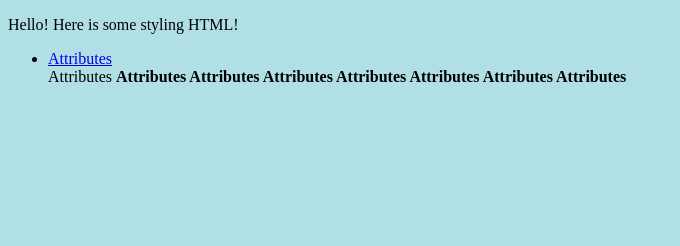
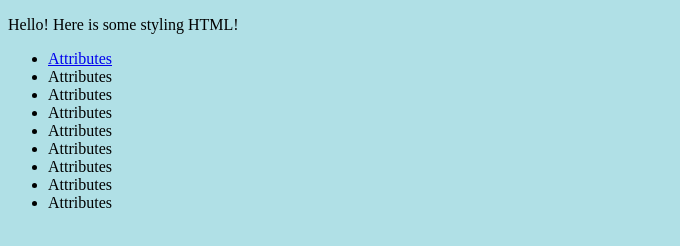
Before and after one commit to Gwammer/Gwammer.github.io, a plain HTML site: page exercises/index.html in a window 1280 px wide. Shown: the whole page, without its empty margins (0-680 px from the left). Drawn offline with Linux system fonts and the light colour scheme.

Commit message:
Update index.html

```diff
--- a/exercises/index.html
+++ b/exercises/index.html
@@ -9,13 +9,13 @@
 
   <ul>
     <li><a href=attributes.html>Attributes</a></li>
-    <a><a herf=element.html>Attributes</a></li>
-    <b><a herf=headings.html>Attributes</a></li>
-    <c><a herf=image.html>Attributes</a></li>
-    <d><a herf=link.html>Attributes</a></li>
-    <e><a herf=list.html>Attributes</a></li>
-    <f><a herf=reference.html>Attributes</a></li>
-    <g><a herf=table.html>Attributes<a/></li>
-    <h><a herf=text.html>Attributes<a/></li>
+    <li><a herf=element.html>Attributes</a></li>
+    <li><a herf=headings.html>Attributes</a></li>
+    <li><a herf=image.html>Attributes</a></li>
+    <li><a herf=link.html>Attributes</a></li>
+    <li><a herf=list.html>Attributes</a></li>
+    <li><a herf=reference.html>Attributes</a></li>
+    <li><a herf=table.html>Attributes<a/></li>
+    <li><a herf=text.html>Attributes<a/></li>
 
   </ul>
```
